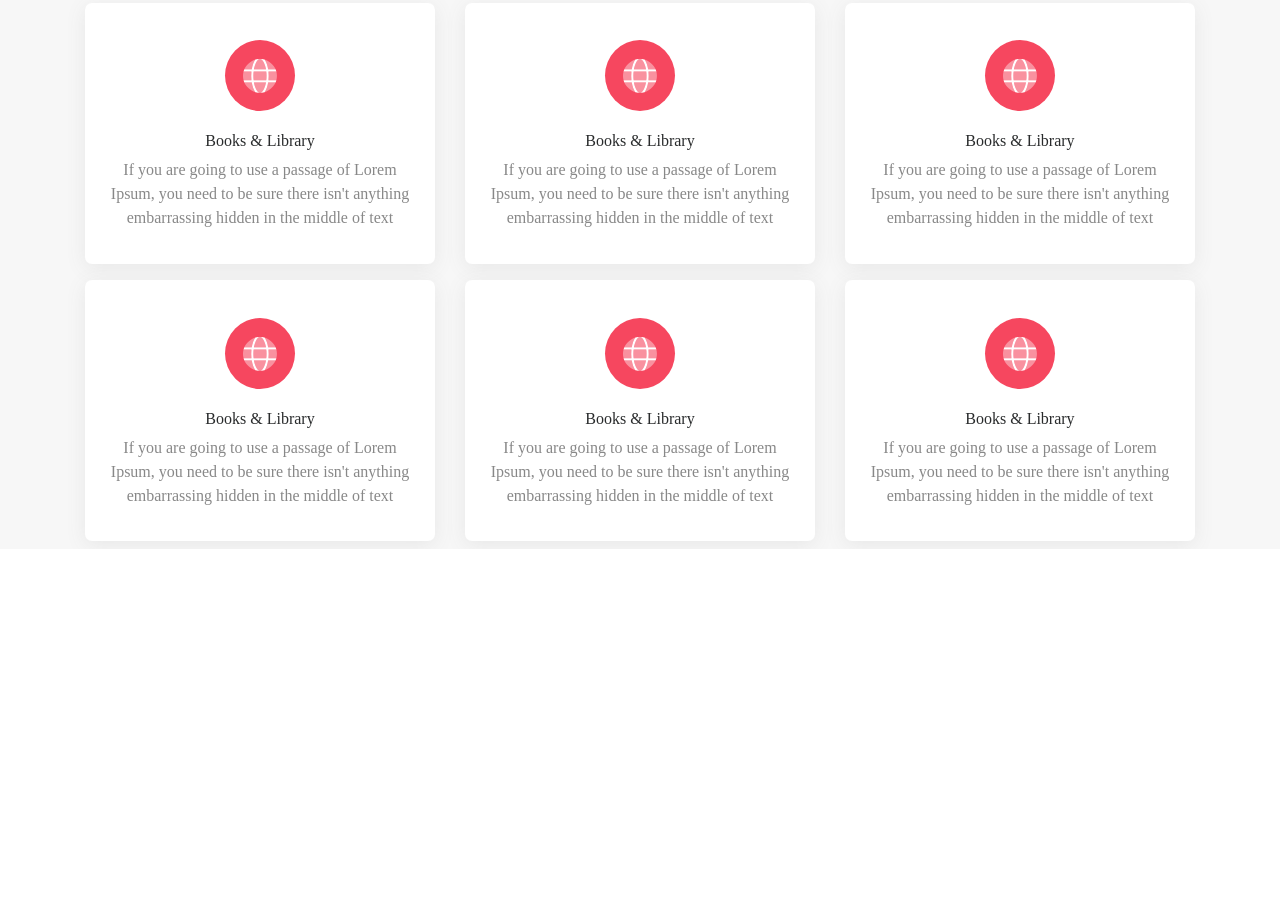
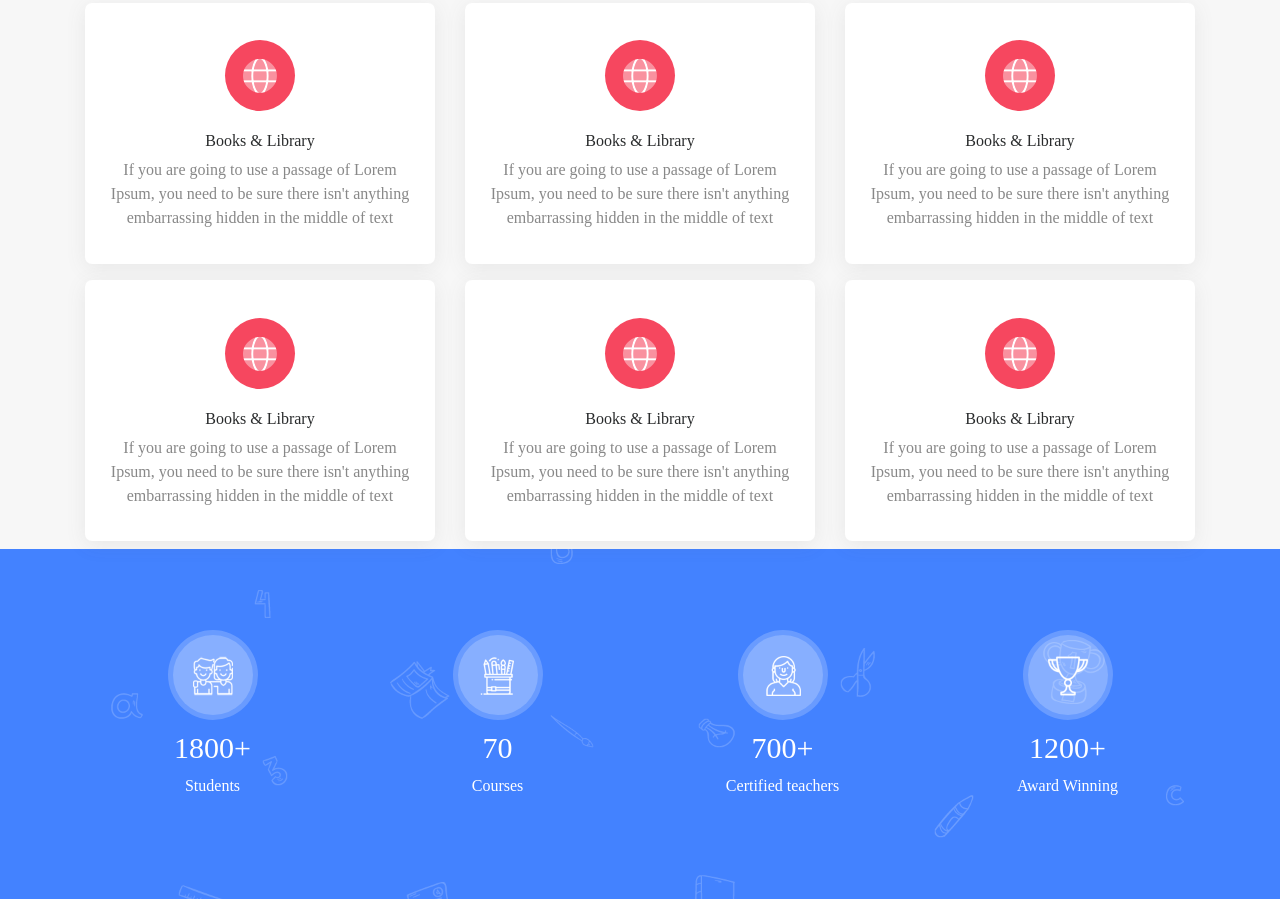
Before and after one commit to mjavadHasanzade/eduSite, a plain HTML site: page index.html in a window 1280 px wide. Shown: the part 1399-2298 px from the top of the page. Before the commit the page ends 1948 px from the top, so only its background shows below. Drawn offline with nearby package versions, Linux system fonts and the light colour scheme; a web font is replaced by a local one.

Commit message:
statics section

```diff
--- a/css/style.css
+++ b/css/style.css
@@ -688,7 +688,47 @@ ul {
 
 .serviceItem:hover {
     transform: translateY(-8px);
+}
 
+.statics {
+    background-attachment: fixed;
+    background-color: #4382FF;
+    height: 350px;
+    display: flex;
+    align-items: center;
+}
+.counter_style2 .counter_icon {
+    background-color: rgba(255,255,255,0.2);
+    width: 80px;
+    height: 80px;
+    line-height: 80px;
+    border-radius: 100%;
+    margin: 0 auto 15px;
+    padding: 0px;
+    position: relative;
+}
+
+.counter_style2 .counter_icon::before {
+    content: "";
+    position: absolute;
+    background-color: rgba(255,255,255,0.2);
+    left: -5px;
+    top: -5px;
+    bottom: -5px;
+    right: -5px;
+    border-radius: 100%;
+}
+.counter_style2.box_counter img {
+    margin: 0;
+    padding: 10px;
+    max-width: 60px;
+}
+.counter_text {
+    font-size: 30px;
+    color: #fff;
+}
+.counter_content *{
+    color: #fff;
 }
 
 @media only screen and (max-width:426px) {
--- a/index.html
+++ b/index.html
@@ -117,9 +117,9 @@
      <section class="topCateguries">
           <div class="container">
                <div class="titles">
-                    <h3>Most Popular Top Categories</h3>
+                    <h3 class="an-1">Most Popular Top Categories</h3>
 
-                    <p>If you are going to use a passage of Lorem Ipsum, you need to be sure there isn't anything
+                    <p class="an-2">If you are going to use a passage of Lorem Ipsum, you need to be sure there isn't anything
                          embarrassing hidden in the middle of text</p>
                </div>
                <div class="row topCatRow">
@@ -178,7 +178,7 @@
      <section class="whyChooseUs">
           <div class="container">
                <div class="titles">
-                    <h3>why choose us</h3>
+                    <h3 >why choose us</h3>
 
                     <p>If you are going to use a passage of Lorem Ipsum, you need to be sure there isn't anything
                          embarrassing hidden in the middle of text</p>
@@ -242,6 +242,57 @@
                </div>
           </div>
      </section>
+
+     <section class="statics" style="background-image: url(./img/pattern_bg4.png); background-position: center center; background-size: cover;">
+          <div class="container">
+              <div class="row align-items-center">
+                  <div class="col-lg-3 col-md-3 col-6 ">
+                      <div class="box_counter counter_style2 text_white text-center animation animated fadeInUp" data-animation="fadeInUp" data-animation-delay="0.02s" style="animation-delay: 0.02s; opacity: 1;">
+                           <div class="counter_icon">
+                               <img src="./img/counter_icon1.png" alt="counter_icon1">
+                          </div>
+                          <div class="counter_content">
+                              <h3 class="counter_text"><span class="counter">1800</span>+</h3>
+                              <p>Students</p>
+                          </div>
+                      </div>
+                  </div>
+                  <div class="col-lg-3 col-md-3 col-6 ">
+                      <div class="box_counter counter_style2 text_white text-center animation animated fadeInUp" data-animation="fadeInUp" data-animation-delay="0.03s" style="animation-delay: 0.03s; opacity: 1;">
+                          <div class="counter_icon">
+                               <img src="./img/counter_icon2.png" alt="counter_icon2">
+                          </div>
+                          <div class="counter_content">
+                              <h3 class="counter_text"><span class="counter">70</span></h3>
+                              <p>Courses</p>
+                          </div>
+                      </div>
+                  </div>
+                  <div class="col-lg-3 col-md-3 col-6 ">
+                      <div class="box_counter counter_style2 text_white text-center animation animated fadeInUp" data-animation="fadeInUp" data-animation-delay="0.04s" style="animation-delay: 0.04s; opacity: 1;">
+                          <div class="counter_icon">
+                               <img src="./img/counter_icon3.png" alt="counter_icon3">
+                          </div>
+                          <div class="counter_content">
+                              <h3 class="counter_text"><span class="counter">700</span>+</h3>
+                              <p>Certified teachers</p>
+                          </div>
+                      </div>
+                  </div>
+                  <div class="col-lg-3 col-md-3 col-6 ">
+                      <div class="box_counter counter_style2 text_white text-center animation animated fadeInUp" data-animation="fadeInUp" data-animation-delay="0.05s" style="animation-delay: 0.05s; opacity: 1;">
+                           <div class="counter_icon">
+                               <img src="./img/counter_icon4.png" alt="counter_icon4">
+                          </div>
+                          <div class="counter_content">
+                              <h3 class="counter_text"><span class="counter">1200</span>+</h3>
+                              <p>Award Winning</p>
+                          </div>
+                      </div>
+                  </div>
+              </div>
+          </div>
+      </section>
      <!-- جی اس های مربوط به این صفحه -->
      <script src="./js/jquery-1.12.4.min.js"></script>
      <script src="./js/plugins.js"></script>
```
Also changed, not shown: img/counter_icon1.png (added), img/counter_icon2.png (added), img/counter_icon3.png (added), img/counter_icon4.png (added), img/pattern_bg4.png (added).
